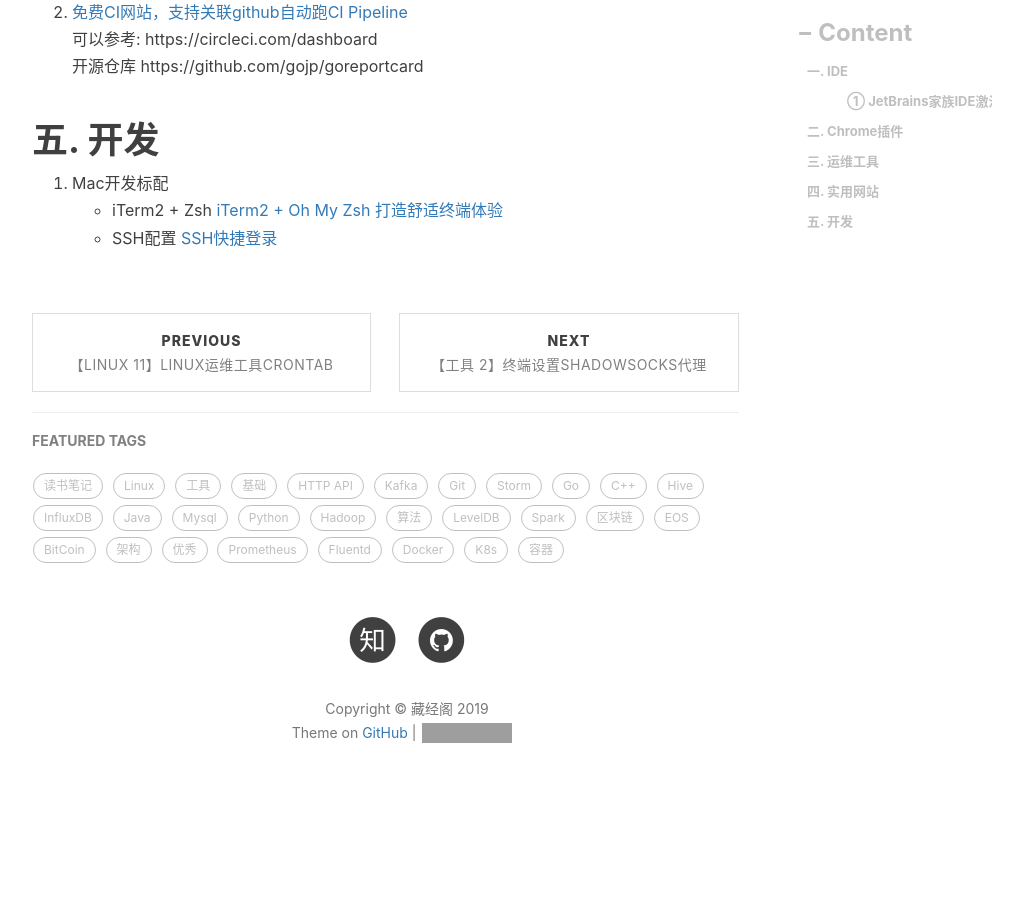
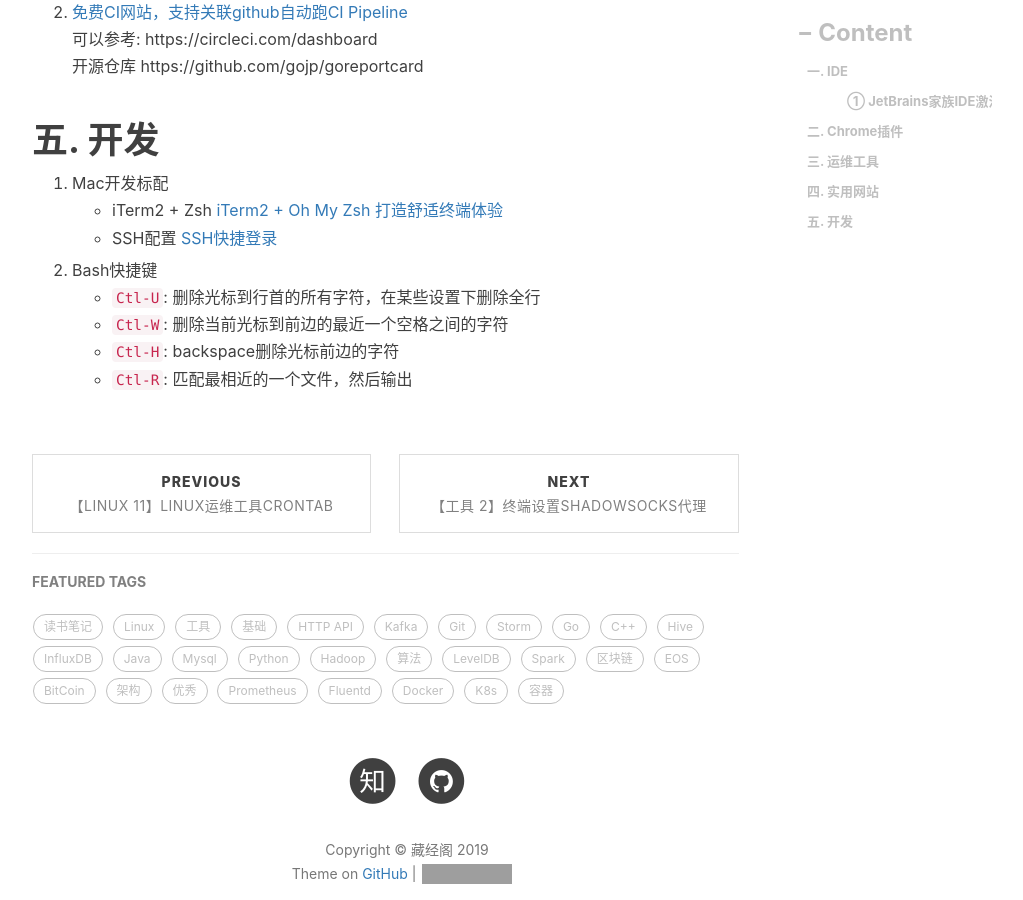
Before and after one commit to engru/chenguolin.github.io, a Jekyll site: the page built from _posts/2017-06-01-【工具-1】高效开发小工具.md, in a window 1280 px wide and 900 px high, scrolled down 1302 px. Shown: the whole window, without its empty margins (233-1256 px from the left). Built offline with Jekyll 4.4.1, drawn with Linux system fonts in a browser that asks for light colours; nearby versions of some CDN libraries; comment, search, counter and statistics services are not loaded; before the commit the page ends 2139 px from its top, so only the background shows below that; grey boxes are pictures that could not be loaded.

Commit message:
Update 2017-06-01-【工具-1】高效开发小工具.md

```diff
--- a/_posts/2017-06-01-【工具-1】高效开发小工具.md
+++ b/_posts/2017-06-01-【工具-1】高效开发小工具.md
@@ -38,3 +38,8 @@ tags:          #标签
 1. Mac开发标配
     * iTerm2 + Zsh [iTerm2 + Oh My Zsh 打造舒适终端体验](https://segmentfault.com/a/1190000014992947)
     * SSH配置 [SSH快捷登录](https://chenguolin.github.io/2016/09/26/Linux-9-SSH%E5%BF%AB%E6%8D%B7%E7%99%BB%E5%BD%95/)
+2. Bash快捷键
+    * `Ctl-U`: 删除光标到行首的所有字符，在某些设置下删除全行
+    * `Ctl-W`: 删除当前光标到前边的最近一个空格之间的字符
+    * `Ctl-H`: backspace删除光标前边的字符
+    * `Ctl-R`: 匹配最相近的一个文件，然后输出
```
